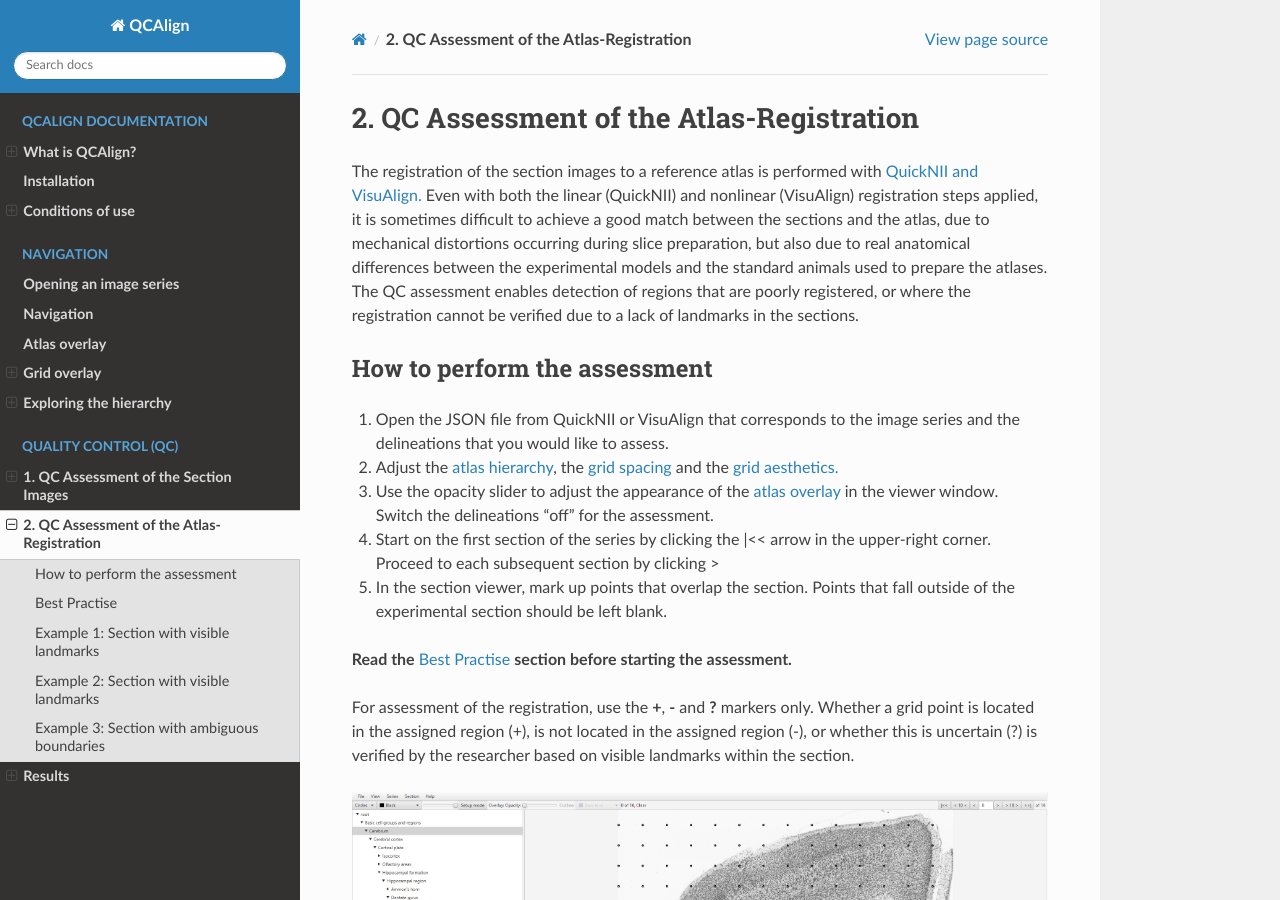
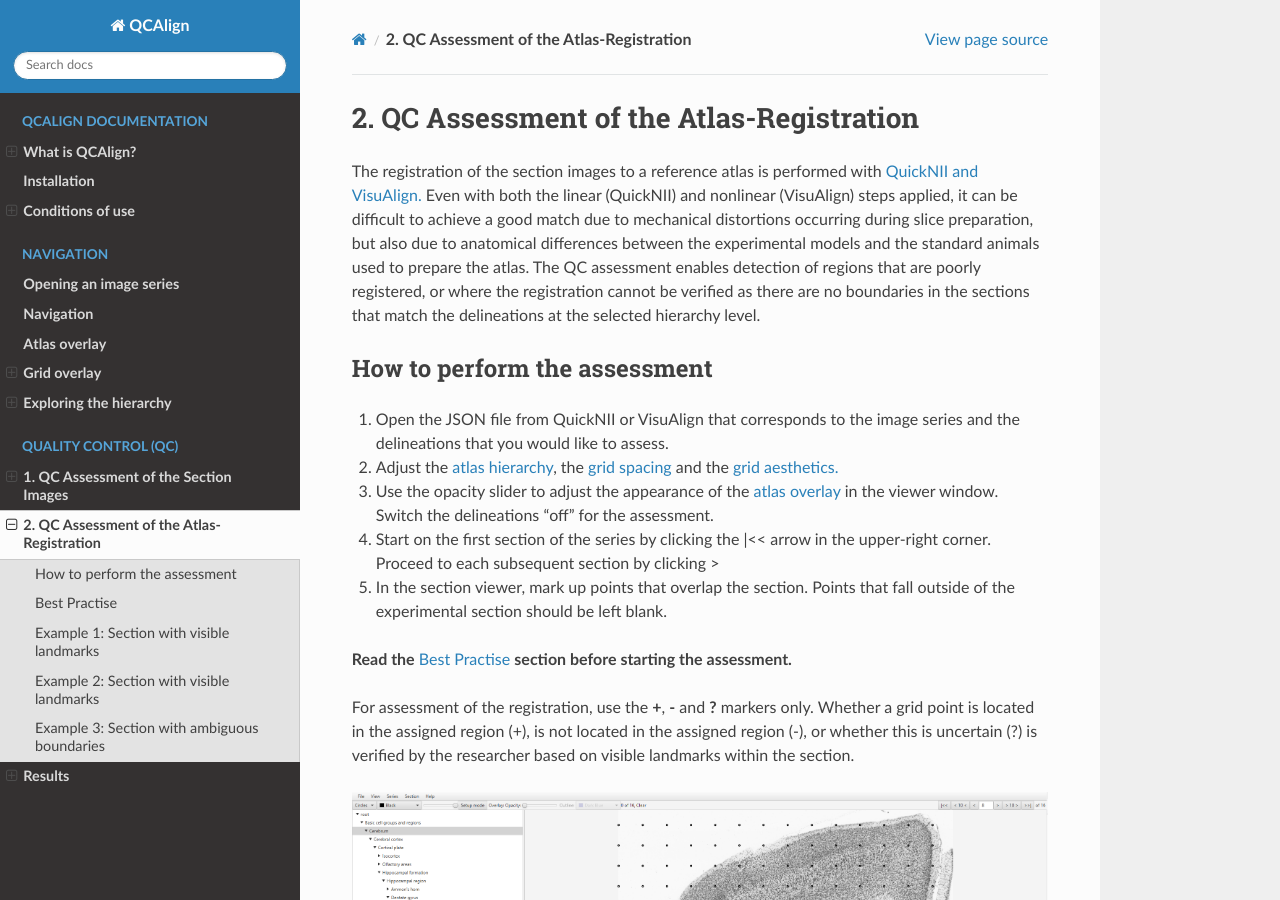
Before and after one commit to Neural-Systems-at-UIO/QCAlign, a Sphinx documentation site: the page built from docs/QCatlasmaps.rst, in a window 1280 px wide and 900 px high. Built offline with Sphinx 7.4.7 and the Read the Docs theme 2.0.0, drawn with Linux system fonts in a browser that asks for light colours.

Commit message:
Update QCatlasmaps.rst

```diff
--- a/docs/QCatlasmaps.rst
+++ b/docs/QCatlasmaps.rst
@@ -1,7 +1,7 @@
 **2. QC Assessment of the Atlas-Registration**
 =========================================================
 
-The registration of the section images to a reference atlas is performed with `QuickNII and VisuAlign. <https://ebrains.eu/service/quicknii-and-visualign/>`_ Even with both the linear (QuickNII) and nonlinear (VisuAlign) registration steps applied, it is sometimes difficult to achieve a good match between the sections and the atlas, due to mechanical distortions occurring during slice preparation, but also due to real anatomical differences between the experimental models and the standard animals used to prepare the atlases. The QC assessment enables detection of regions that are poorly registered, or where the registration cannot be verified due to a lack of landmarks in the sections.
+The registration of the section images to a reference atlas is performed with `QuickNII and VisuAlign. <https://ebrains.eu/service/quicknii-and-visualign/>`_ Even with both the linear (QuickNII) and nonlinear (VisuAlign) steps applied, it can be difficult to achieve a good match due to mechanical distortions occurring during slice preparation, but also due to anatomical differences between the experimental models and the standard animals used to prepare the atlas. The QC assessment enables detection of regions that are poorly registered, or where the registration cannot be verified as there are no boundaries in the sections that match the delineations at the selected hierarchy level.
 
 How to perform the assessment
 ------------------------------
```
